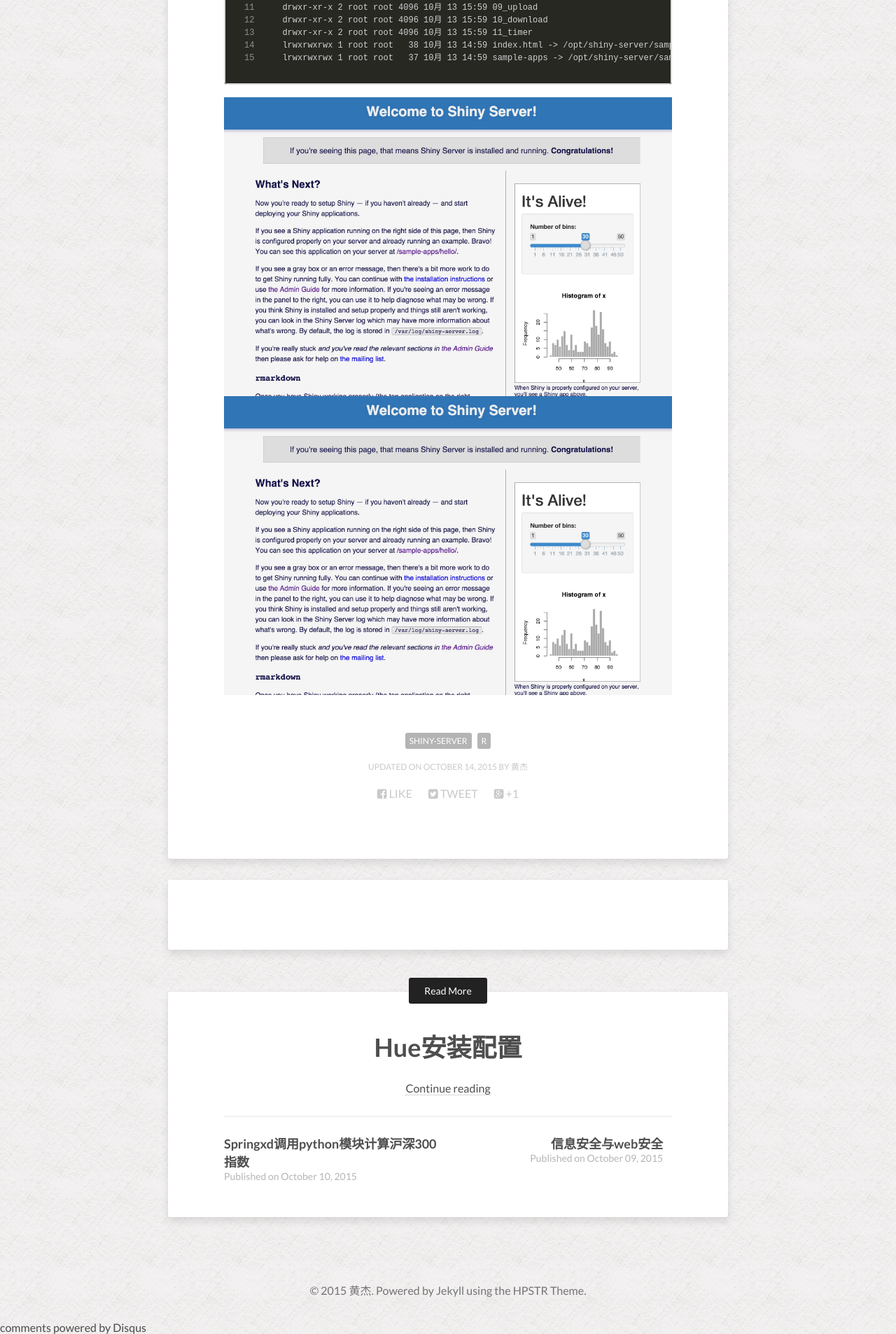
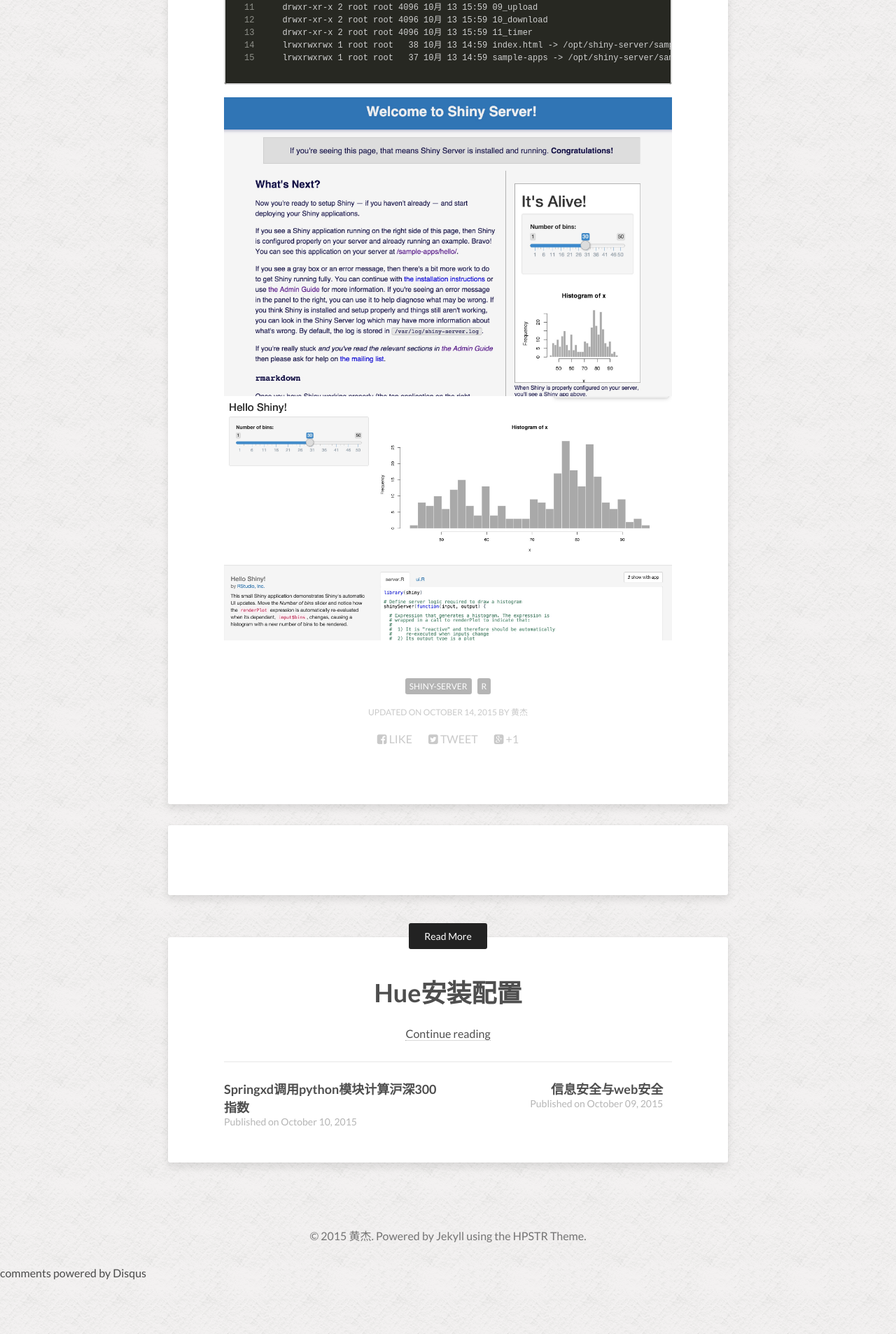
Before and after one commit to hj1984930/hj1984930.github.io, a Jekyll site: the page built from _posts/2015-10-14-shiny-server.md, in a window 1280 px wide. Shown: the part 1773-3679 px from the top of the page at 70% size. Built offline with Jekyll 4.4.1, drawn with Linux system fonts in a browser that asks for light colours; nearby versions of some CDN libraries; comment, search, counter and statistics services are not loaded; after the commit the page ends 3601 px from its top, so only the background shows below that.

Commit message:
add shiny-server and hue

```diff
--- a/_posts/2015-10-14-shiny-server.md
+++ b/_posts/2015-10-14-shiny-server.md
@@ -29,6 +29,7 @@
 
 ####应用程序
 将shiny的自带例子复制到shiny-server下
+
 ~~~
 cp -r /usr/lib64/R/library/shiny/examples/* /srv/shiny-server/
 ~~~
@@ -64,4 +65,4 @@
 ~~~
 
 ![shiny-server](/images/shiny-server.png)
-![shiny-server-01-hello](/images/shiny-server.png)
+![shiny-server-01-hello](/images/shiny-server-hello.png)
```
